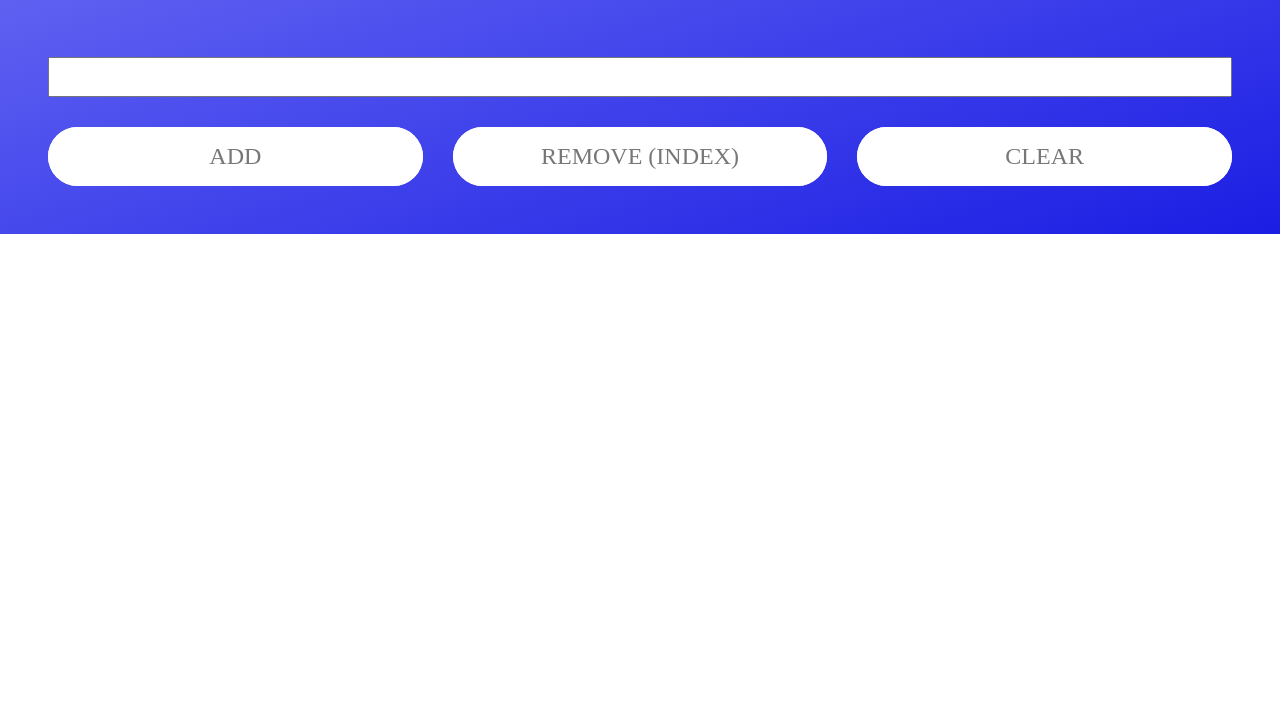
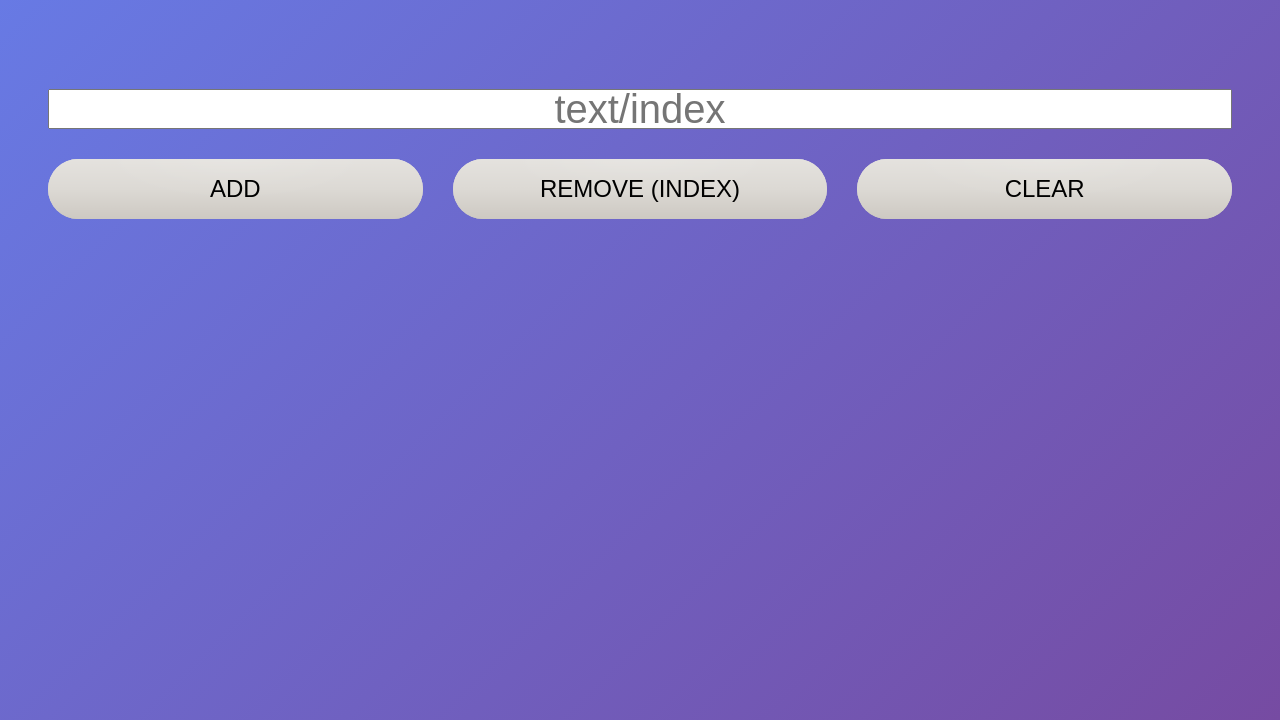
Before and after one commit to DavidBitner/list, a plain HTML site: page index.html in a window 1280 px wide. Shown: the part 176-896 px from the top of the page. Before the commit the page ends 800 px from the top, so only its background shows below. Drawn offline with Linux system fonts and the light colour scheme.

Commit message:
Update style
Some small changes to style

```diff
--- a/index.html
+++ b/index.html
@@ -12,17 +12,18 @@
       <h1 id="title">List</h1>
 
       <div class="list-container">
-        <ul class="list"></ul>
+        <ul id="list" class="list"></ul>
       </div>
 
       <div class="options">
-        <input type="text" id="fname" name="fname" />
-        <a href="" class="btn" id="add">Add</a>
-        <a href="" class="btn" id="remove">Remove (index)</a>
-        <a href="" class="btn" id="clear">Clear</a>
+        <input type="text" id="txt" name="txt" placeholder="text/index" />
+        <a href="#" class="btn" id="add">Add</a>
+        <a href="#" class="btn" id="remove">Remove (index)</a>
+        <a href="#" class="btn" id="clear">Clear</a>
       </div>
     </div>
 
-    <script src="script.js"></script>
+    <script src="js/ListBinding.js"></script>
+    <script src="js/script.js"></script>
   </body>
 </html>
--- a/style.css
+++ b/style.css
@@ -4,10 +4,11 @@
   margin: 0;
   padding: 0;
   box-sizing: inherit;
+  font-family: sans-serif;
 }
 
 body {
-  background: linear-gradient(to top left, #1b1ee3, #7173f5);
+  background-image: linear-gradient(135deg, #667eea 0%, #764ba2 100%);
   box-sizing: border-box;
   padding: 3rem;
   background-repeat: no-repeat;
@@ -25,11 +26,19 @@ h1 {
   color: white;
 }
 
+#list {
+  font-size: 1.5rem;
+  margin: 2rem;
+  text-align: center;
+  list-style: none;
+}
+
 .container {
   display: grid;
-  grid-template-rows: min-content;
+  grid-template-rows: repeat(3, min-content);
   grid-template-columns: 1fr;
   gap: 30px;
+  height: 100vh;
 }
 
 .options {
@@ -40,7 +49,7 @@ h1 {
   text-align: center;
 }
 
-#fname {
+#txt {
   font-size: 2.5rem;
   text-align: center;
   height: 2.5rem;
@@ -83,11 +92,34 @@ h1 {
 }
 
 .btn {
-  background-color: #fff;
-  color: #777;
+  background-color: #dcd9d4;
+  background-image: linear-gradient(
+      to bottom,
+      rgba(255, 255, 255, 0.5) 0%,
+      rgba(0, 0, 0, 0.5) 100%
+    ),
+    radial-gradient(
+      at 50% 0%,
+      rgba(255, 255, 255, 0.1) 0%,
+      rgba(0, 0, 0, 0.5) 50%
+    );
+  background-blend-mode: soft-light, screen;
+  color: black;
 }
+
 .btn::after {
-  background-color: #fff;
+  background-color: #dcd9d4;
+  background-image: linear-gradient(
+      to bottom,
+      rgba(255, 255, 255, 0.5) 0%,
+      rgba(0, 0, 0, 0.5) 100%
+    ),
+    radial-gradient(
+      at 50% 0%,
+      rgba(255, 255, 255, 0.1) 0%,
+      rgba(0, 0, 0, 0.5) 50%
+    );
+  background-blend-mode: soft-light, screen;
 }
 
 .btn::after {
```
